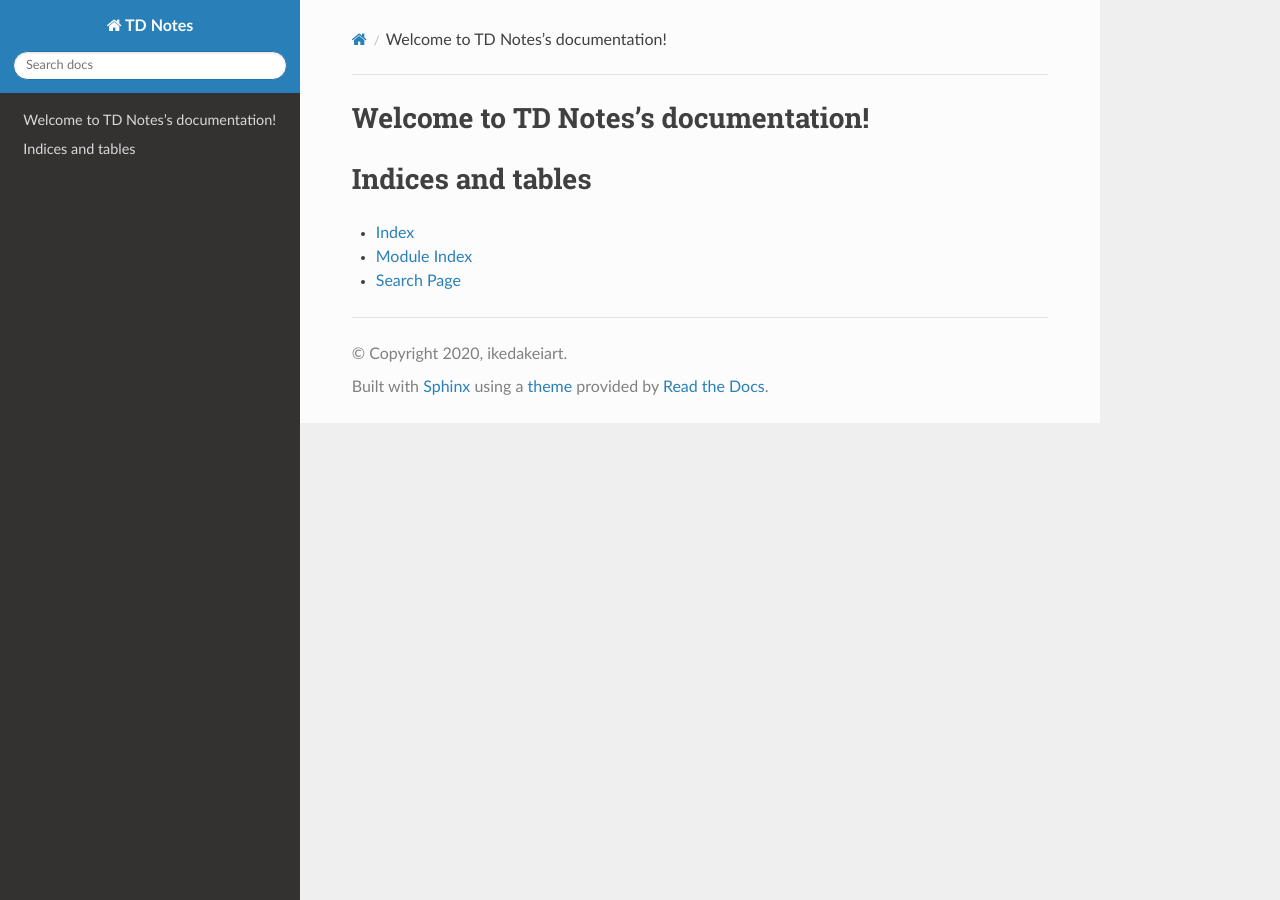
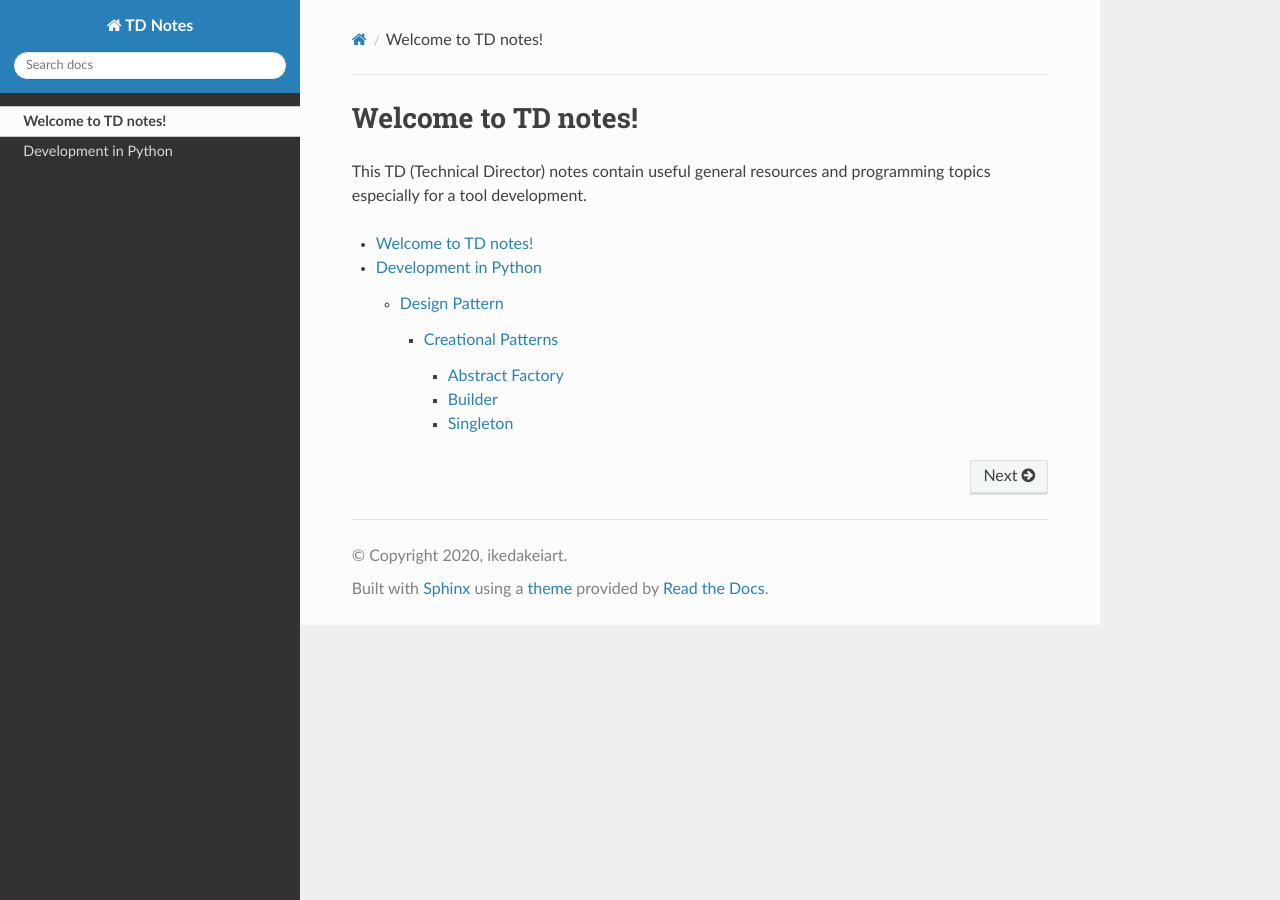
Before and after one commit to ikedakeiart/td-notes, a Sphinx documentation site: the page built from source/index.rst, in a window 1280 px wide. Built offline with Sphinx 7.4.7 and the Read the Docs theme 2.0.0, drawn with Linux system fonts in a browser that asks for light colours.

Commit message:
Organize pages (#6)
* Add python Development page

* Update index

* Update heading in index

* Rename python_dev to python_intro

* Update index

* Update design pattern page

* Introduce creational patterns page

Co-authored-by: Kei Ikeda <kei.ikeda@3ds.com>

```diff
--- a/source/index.rst
+++ b/source/index.rst
@@ -1,20 +1,9 @@
-.. TD Notes documentation master file, created by
-   sphinx-quickstart on Tue Mar 24 15:25:20 2020.
-   You can adapt this file completely to your liking, but it should at least
-   contain the root `toctree` directive.
-
-Welcome to TD Notes's documentation!
-====================================
+Welcome to TD notes!
+####################
+This TD (Technical Director) notes contain useful general resources and programming topics especially for a tool development.
 
 .. toctree::
-   :maxdepth: 2
-   :caption: Contents:
+    :maxdepth: 4
 
-
-
-Indices and tables
-==================
-
-* :ref:`genindex`
-* :ref:`modindex`
-* :ref:`search`
+    self
+    python_dev/design_pattern
--- /dev/null
+++ b/source/python_dev/design_pattern.rst
@@ -0,0 +1,10 @@
+Development in Python
+#####################
+
+Design Pattern
+--------------
+
+.. toctree::
+   :maxdepth: 2
+
+   design_pattern/creational_patterns
--- /dev/null
+++ b/source/python_dev/design_pattern/creational_patterns.rst
@@ -0,0 +1,9 @@
+Creational Patterns
+###################
+
+.. toctree::
+   :maxdepth: 2
+
+   creational_patterns/abstract_factory
+   creational_patterns/builder
+   creational_patterns/singleton
--- /dev/null
+++ b/source/python_dev/design_pattern/creational_patterns/abstract_factory.rst
@@ -0,0 +1,2 @@
+Abstract Factory
+################
--- /dev/null
+++ b/source/python_dev/design_pattern/creational_patterns/builder.rst
@@ -0,0 +1,2 @@
+Builder
+#######
--- /dev/null
+++ b/source/python_dev/design_pattern/creational_patterns/singleton.rst
@@ -0,0 +1,2 @@
+Singleton
+#########
```
